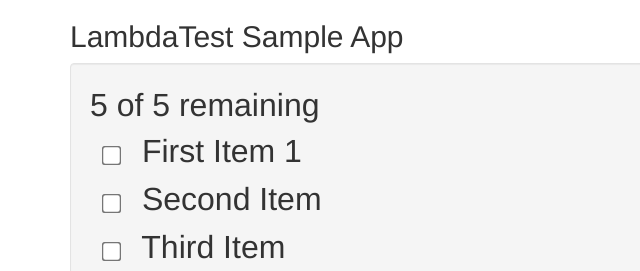
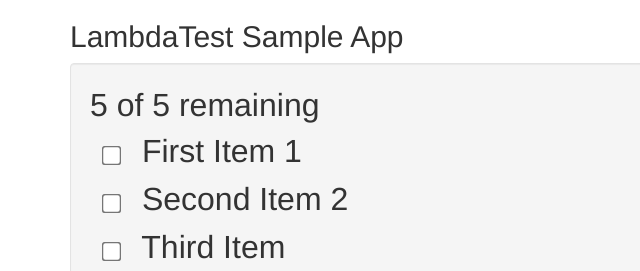
Before and after one commit to muditlambda/todo_list_demo, a website: page index.html in a window 1280 px wide. Shown: the top 271 px of the page, 0-640 px from the left. Drawn offline with nearby package versions, Linux system fonts and the light colour scheme.

Commit message:
Update index.html

```diff
--- a/index.html
+++ b/index.html
@@ -36,7 +36,7 @@
     var sampleList = this;
     sampleList.sampletodos = [
       {text:'First Item 1', done:false, name: 'li1'},
-      {text:'Second Item', done:false, name: 'li2'},
+      {text:'Second Item 2', done:false, name: 'li2'},
       {text:'Third Item', done:false, name: 'li3'},
       {text:'Fourth Item', done:false, name: 'li4'},
       {text:'Fifth Item', done:false, name: 'li5'}];
```
